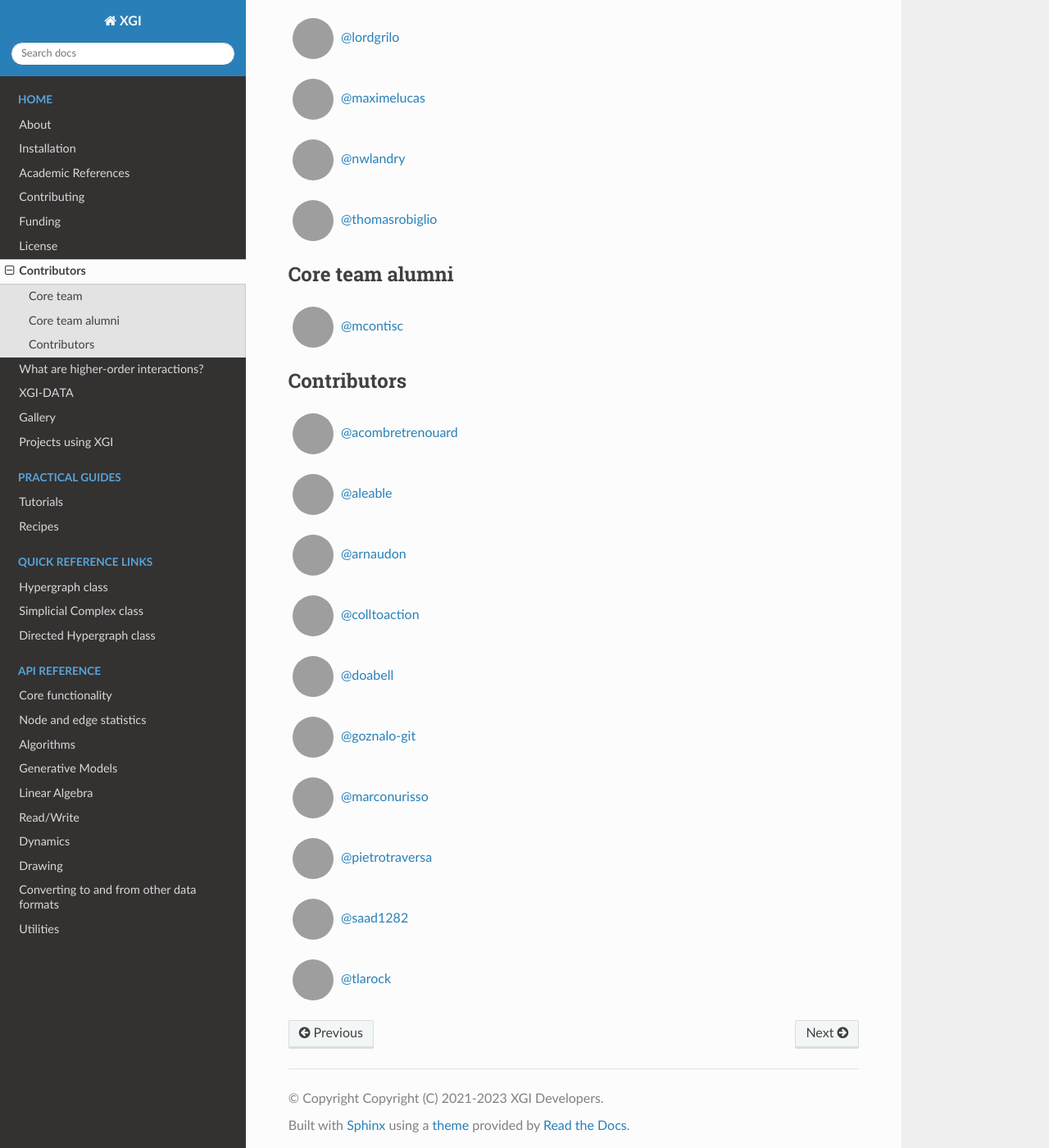
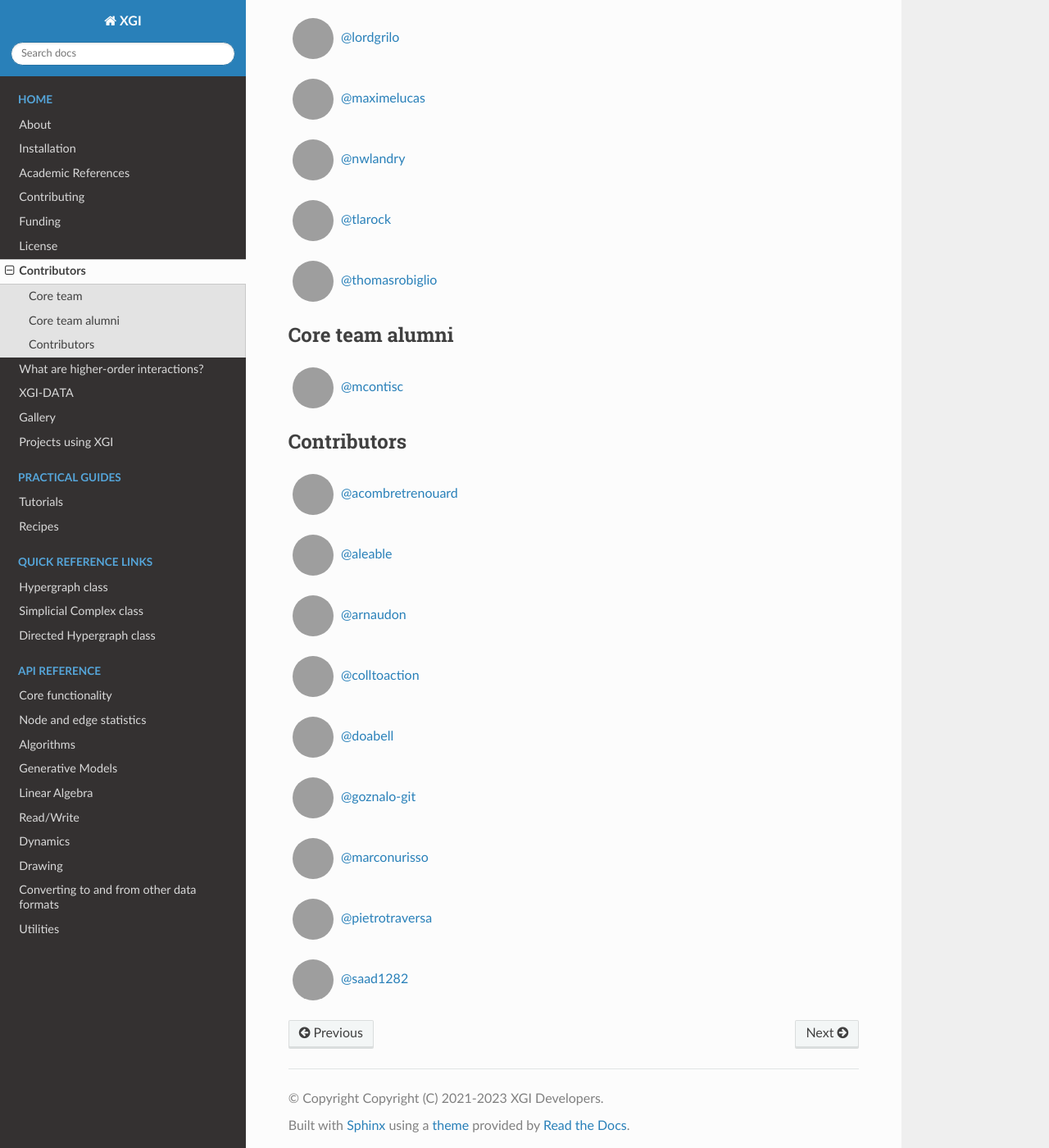
Before and after one commit to xgi-org/xgi, a Sphinx documentation site: the page built from docs/source/contributors.rst, in a window 1280 px wide and 1400 px high, scrolled down 562 px, cut to the strip 0-1400 px from the top of the window. Shown: the whole strip at 82% size. Built offline with Sphinx 7.4.7 and the Read the Docs theme 2.0.0, drawn with Linux system fonts in a browser that asks for light colours; grey boxes are pictures that could not be loaded.

Commit message:
Update contributors.rst

```diff
--- a/docs/source/contributors.rst
+++ b/docs/source/contributors.rst
@@ -55,6 +55,13 @@ Core team
             width="50" height="50" hspace="5"
             style="border-radius: 50%; vertical-align: middle;"/>
         <a href="https://github.com/nwlandry">@nwlandry</a>
+    </p>
+
+    <p>
+        <img src="https://github.com/tlarock.png"
+            width="50" height="50" hspace="5"
+            style="border-radius: 50%; vertical-align: middle;"/>
+        <a href="https://github.com/tlarock">@tlarock</a>
     </p>
 
     <p>
@@ -144,10 +151,3 @@ Contributors
             style="border-radius: 50%; vertical-align: middle;"/>
         <a href="https://github.com/saad1282">@saad1282</a>
     </p>
-
-    <p>
-        <img src="https://github.com/tlarock.png"
-            width="50" height="50" hspace="5"
-            style="border-radius: 50%; vertical-align: middle;"/>
-        <a href="https://github.com/tlarock">@tlarock</a>
-    </p>
```
